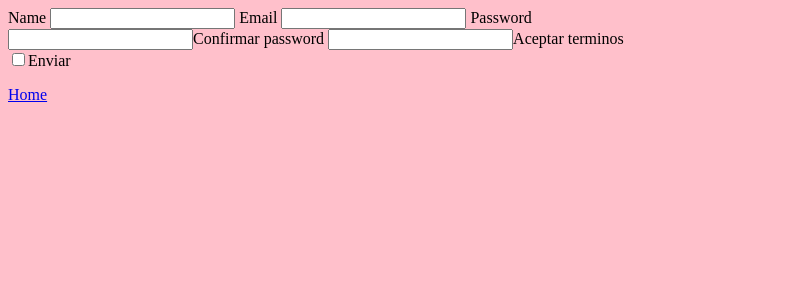
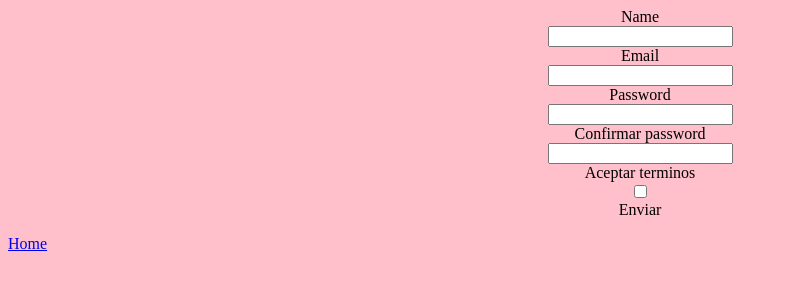
Before and after one commit to team-jasp/team-jasp.github.io, a plain HTML site: page form.html in a window 1280 px wide. Shown: the whole page, without its empty margins (0-788 px from the left). Drawn offline with Linux system fonts and the light colour scheme.

Commit message:
Centrado

```diff
--- a/form.html
+++ b/form.html
@@ -4,25 +4,17 @@
     <link rel="stylesheet" href="index.html">
     <title>Formulario</title>
     <link rel="stylesheet" href="index.css">
-
-    <style>
-        .Formulario{
-
-            display: flex;
-            flex-direction: column;
-            justify-content: center;
-            align-items: center;
-
-        }
-
-        section{
-            width: 50%;
-        }
+<Style>
+    .Centrado{
+        display: flex;
+        flex-direction: column;
+        justify-content: center;
+        align-items: center;
+    }
     </style>
 </head>
 <body>
-    <section class="Formulario">
-        <form action="" method="post">
+        <form class="Centrado" action="" method="post">
             <label for="name">Name</label>
             <input type="text" id="name" name="name">
             <label for="email">Email</label>
@@ -35,7 +27,6 @@
             <input type="checkbox" id="term" name="term"
             <button type="submit">Enviar</button>
         </form>
-    </section>
     <a href="index"> Home </a>
 </body>
 </html>
```
